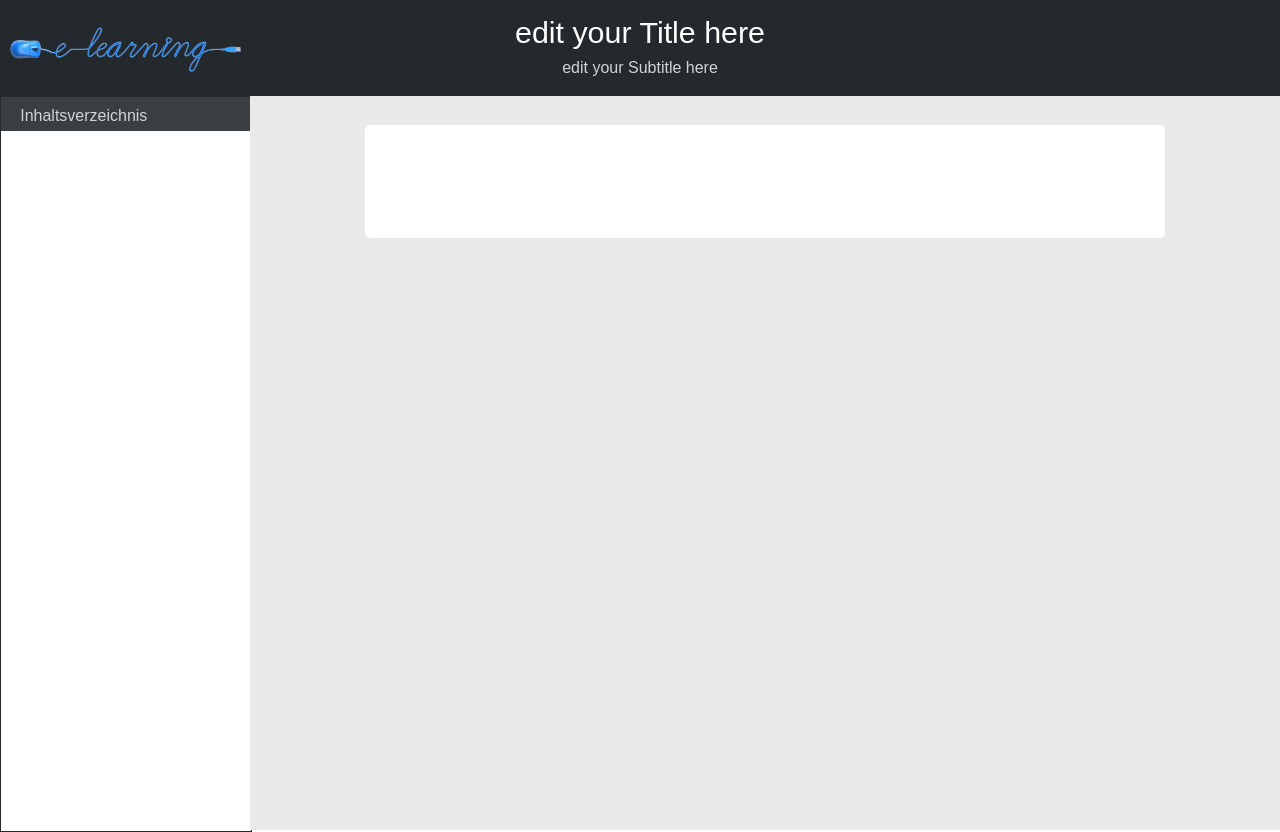
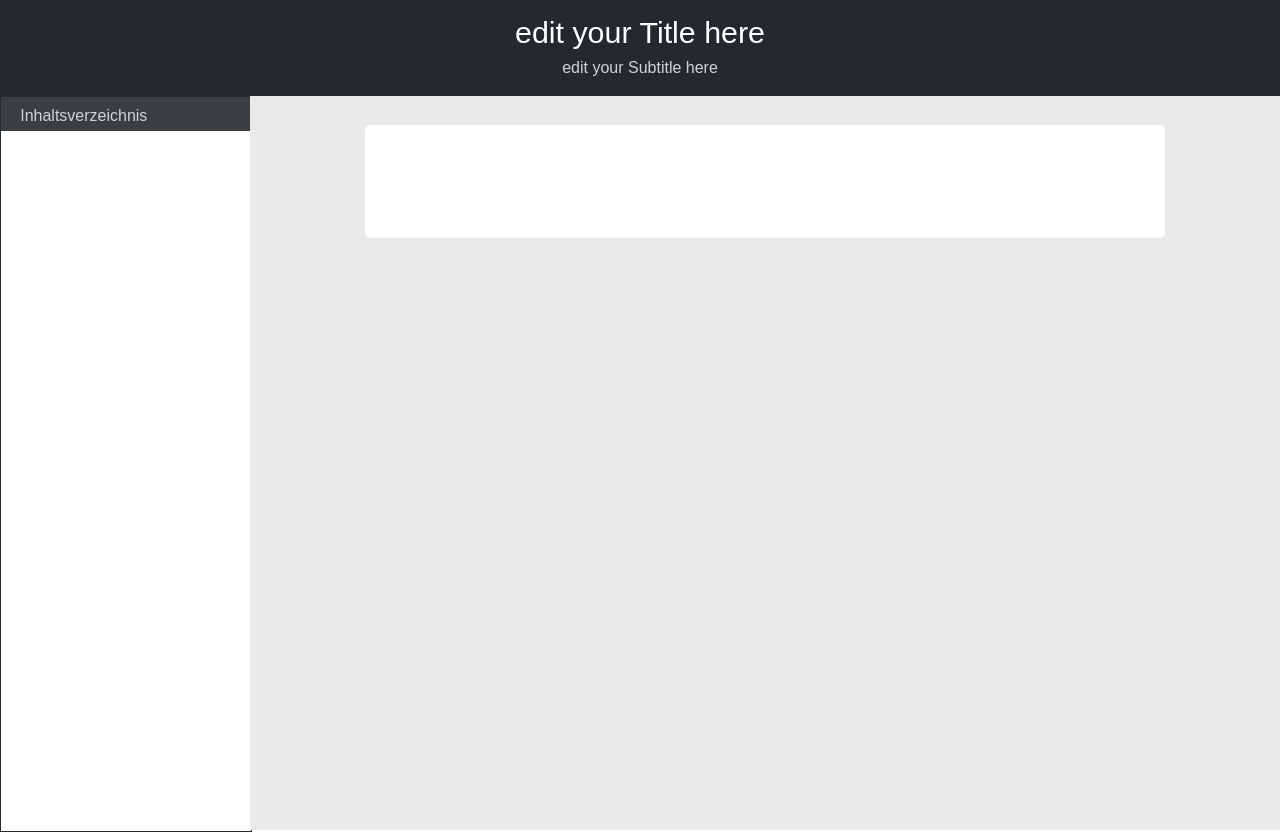
Before and after one commit to kaigothe/Simple-Markdown-Viewer, a plain HTML site: page online(hosted_version)/index.html in a window 1280 px wide. Drawn offline with Linux system fonts and the light colour scheme; no server answers.

Commit message:
update design

```diff
--- a/online(hosted_version)/css/theme.css
+++ b/online(hosted_version)/css/theme.css
@@ -14,10 +14,6 @@ body{
   header{
     width:100vw;
     height: 6em;
-    background-image:url(icon1.png);
-    background-size: 250px;
-    background-repeat:no-repeat;
-    background-position:left;
     background-color:#24292e;
   }
 
```
